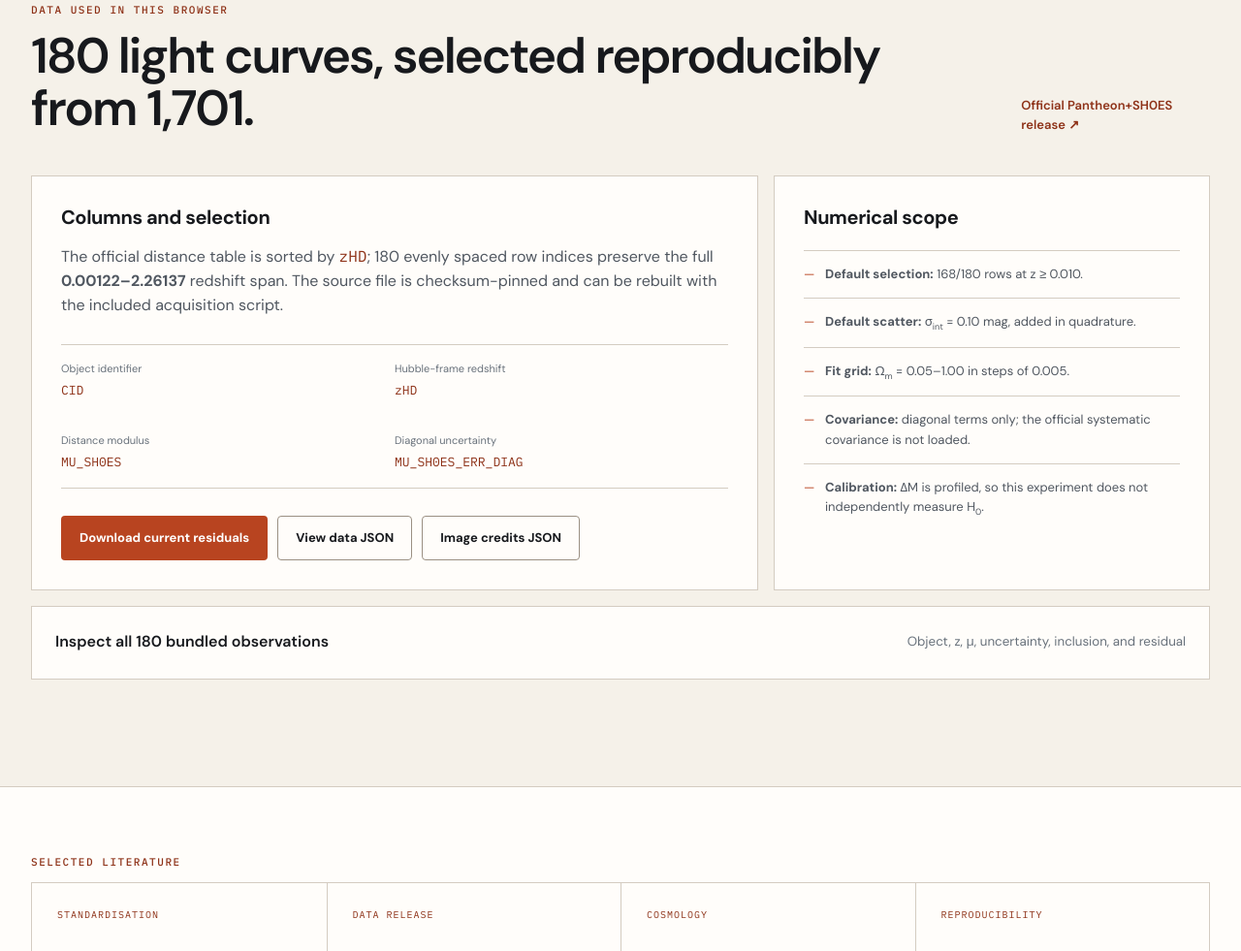
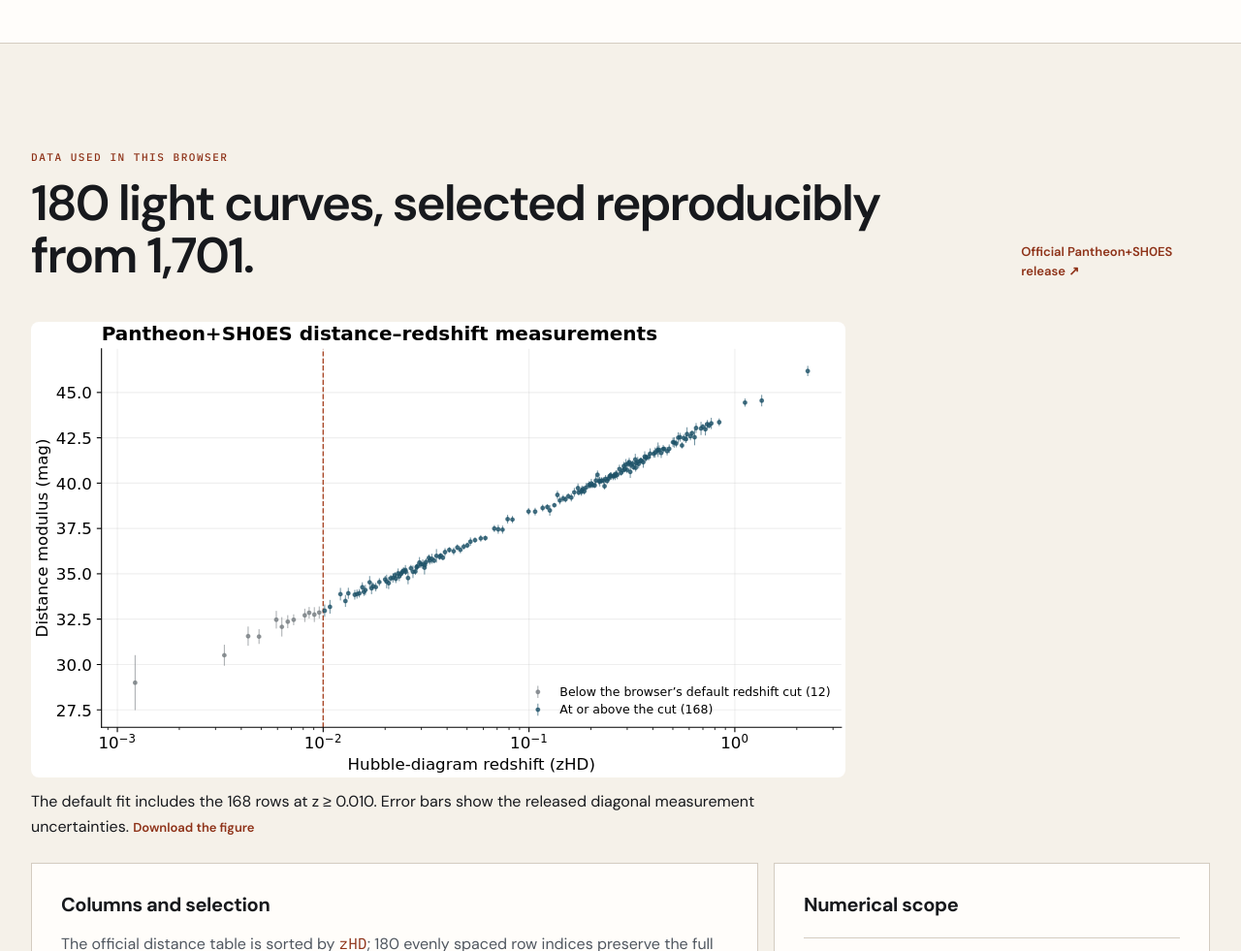
Before and after one commit to Biswajit1999/supernova-hubble-diagram-lab, a website: page index.html in a window 1280 px wide. Shown: the part 5749-6730 px from the top of the page at 97% size. Drawn offline with Linux system fonts and the light colour scheme.

Commit message:
Put the Pantheon uncertainty figure on the public data page

```diff
--- a/index.html
+++ b/index.html
@@ -182,6 +182,10 @@
 
     <section class="data-section shell" id="data">
       <header class="section-heading"><div><p class="eyebrow">Data used in this browser</p><h2>180 light curves, selected reproducibly from 1,701.</h2></div><a class="text-link" href="https://github.com/PantheonPlusSH0ES/DataRelease" target="_blank" rel="noreferrer">Official Pantheon+SH0ES release ↗</a></header>
+      <figure class="reference-figure">
+        <img src="assets/pantheon-subset.svg" loading="lazy" width="840" height="470" alt="Distance moduli and diagonal error bars for 180 Pantheon+SH0ES light curves. A line marks the 0.01 redshift cut.">
+        <figcaption>The default fit includes the 168 rows at z ≥ 0.010. Error bars show the released diagonal measurement uncertainties. <a class="text-link" href="assets/pantheon-subset.svg" download>Download the figure</a></figcaption>
+      </figure>
       <div class="data-grid">
         <article class="provenance-card panel"><h3>Columns and selection</h3><p>The official distance table is sorted by <code>zHD</code>; 180 evenly spaced row indices preserve the full <strong>0.00122–2.26137</strong> redshift span. The source file is checksum-pinned and can be rebuilt with the included acquisition script.</p><dl><div><dt>Object identifier</dt><dd><code>CID</code></dd></div><div><dt>Hubble-frame redshift</dt><dd><code>zHD</code></dd></div><div><dt>Distance modulus</dt><dd><code>MU_SH0ES</code></dd></div><div><dt>Diagonal uncertainty</dt><dd><code>MU_SH0ES_ERR_DIAG</code></dd></div></dl><div class="data-actions"><button class="button button-primary" id="download-csv" type="button">Download current residuals</button><a class="button button-secondary" href="data/reference.json">View data JSON</a><a class="button button-secondary" href="data/media-provenance.json">Image credits JSON</a></div></article>
         <article class="limitations-card panel"><h3>Numerical scope</h3><ul><li><strong>Default selection:</strong> 168/180 rows at z ≥ 0.010.</li><li><strong>Default scatter:</strong> σ<sub>int</sub> = 0.10 mag, added in quadrature.</li><li><strong>Fit grid:</strong> Ω<sub>m</sub> = 0.05–1.00 in steps of 0.005.</li><li><strong>Covariance:</strong> diagonal terms only; the official systematic covariance is not loaded.</li><li><strong>Calibration:</strong> ΔM is profiled, so this experiment does not independently measure H<sub>0</sub>.</li></ul></article>
--- a/styles.css
+++ b/styles.css
@@ -380,3 +380,17 @@ td { color: var(--cell-text); }
 @media (prefers-reduced-motion: reduce) {
   *, *::before, *::after { scroll-behavior: auto !important; animation-duration: .01ms !important; animation-iteration-count: 1 !important; transition-duration: .01ms !important; }
 }
+.reference-figure {
+  margin: 0 0 1.5rem;
+  max-width: 840px;
+}
+.reference-figure img {
+  display: block;
+  width: 100%;
+  height: auto;
+  border-radius: .5rem;
+}
+.reference-figure figcaption {
+  margin-top: .75rem;
+  line-height: 1.6;
+}
```
